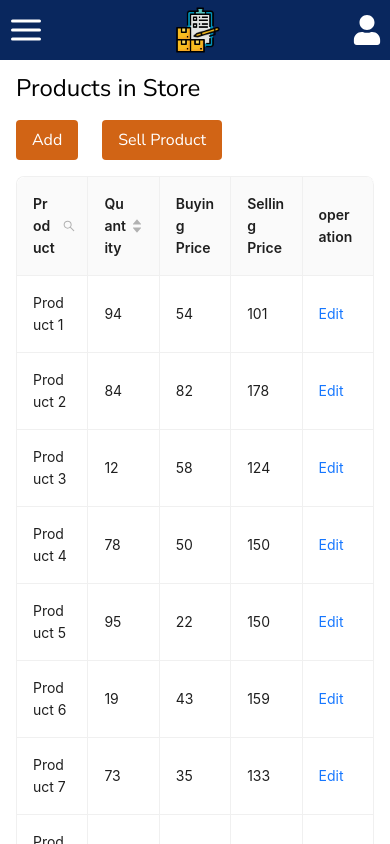
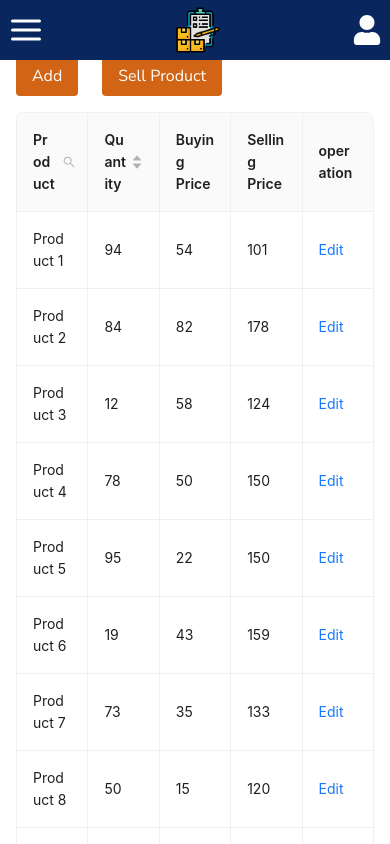
Before and after one commit to carreuky/glowing-octo-fortnight, a React (Vite) app: page /Products in a window 390 px wide. Shown: the top 844 px of the page. Built offline with nearby package versions, Linux system fonts and the light colour scheme; the HTML template or start-up script is replaced by a standard one.

Commit message:
changes on layout

```diff
--- a/src/components/layout/Layout.jsx
+++ b/src/components/layout/Layout.jsx
@@ -19,7 +19,7 @@ export default function Layout({ children }) {
                     <Sidebar show={showSidebar} setter={setShowSidebar} />
                 </>
             )}
-            <div className={`flex-1 overflow-y-auto ${!isLoginPage ? 'md:ml-[250px]' : ''} mt-16 md:mt-2 px-4 py-2`}>
+            <div className={`flex-1 overflow-y-auto ${!isLoginPage ? 'md:ml-[250px]' : ''} md:mt-2 px-4 py-2`}>
                 {children}
             </div>
         </div>
```
